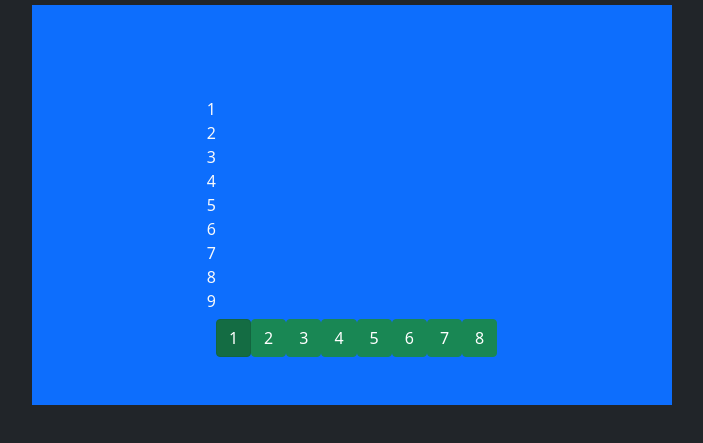
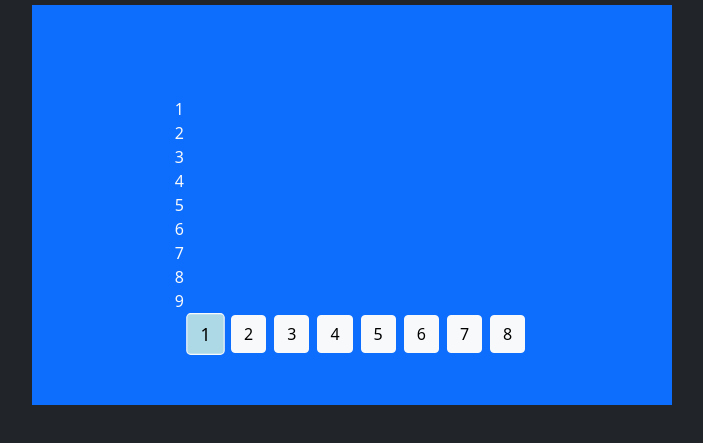
Before and after one commit to diego-rg/pagination-js, a plain HTML site: page index.html in a window 1280 px wide. Shown: the part 147-590 px from the top of the page, without its empty margins (288-991 px from the left). Drawn offline with nearby package versions, Linux system fonts and the light colour scheme.

Commit message:
custom css for active link

```diff
--- a/index.html
+++ b/index.html
@@ -8,11 +8,12 @@
     <!-- CSS only -->
 <link href="https://cdn.jsdelivr.net/npm/bootstrap@5.1.3/dist/css/bootstrap.min.css" rel="stylesheet"
 integrity="sha384-1BmE4kWBq78iYhFldvKuhfTAU6auU8tT94WrHftjDbrCEXSU1oBoqyl2QvZ6jIW3" crossorigin="anonymous">
+<link rel="stylesheet" href="style.css">
 </head>
 <body class="vh-100 vw-100 bg-dark text-light text-center">
     <h1 class="p-5">Pagination example</h1>
     <main class="d-flex bg-primary w-50 h-50 m-auto align-items-center justify-content-center p-5">
-        <div id="data-container"></div>
+        <div class="data-container" id="data-container"></div>
 
         <div class="align-self-end pagination-bar" id="pagination-bar"></div>
     </main>
--- a/scripts.js
+++ b/scripts.js
@@ -45,7 +45,7 @@ function setupPagination (items, wrapper, itemsPerPage) {
 function paginationButton (page, items) {
 	let button = document.createElement("button");
 	button.innerText = page;
-    button.classList.add("btn", "btn-success");
+    button.classList.add("btn", "btn-light", "m-1");
 
 	if (currentPage == page) button.classList.add("active");
 
--- /dev/null
+++ b/style.css
@@ -0,0 +1,4 @@
+.active {
+    background-color: lightblue!important;
+    transform: scale(1.1);
+}
```
